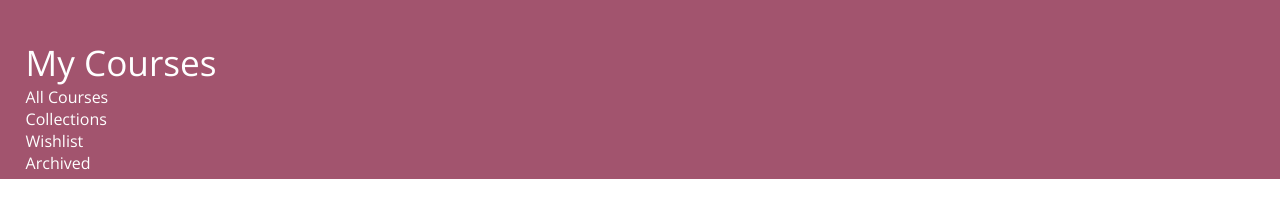
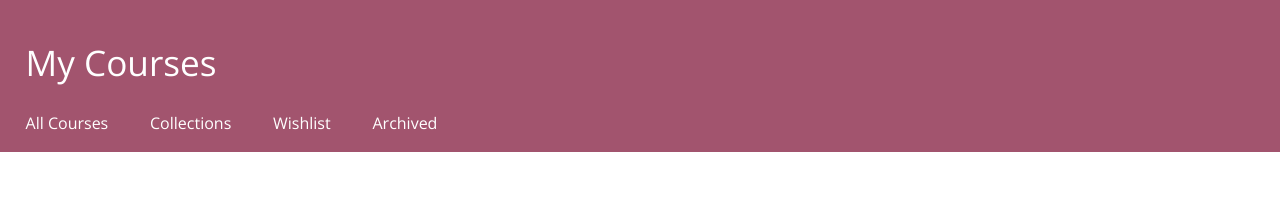
Before and after one commit to tanishalatoya/nav-indicators-challenge, a plain HTML site: page index.html in a window 1280 px wide. Drawn offline with nearby package versions, Linux system fonts and the light colour scheme.

Commit message:
Style paragraphs created in the nav

```diff
--- a/styles.css
+++ b/styles.css
@@ -16,31 +16,29 @@ nav {
 /* STYLING FOR HEADER */
 header {
   background: #a2546e;
-  height: 11.2em;
+  height: 9.5em;
 }
 
  h1 {
    font-size: 2.2em;
    font-weight: lighter;
    padding-top: 3%;
+   margin-bottom: 2%;
  }
 
 
 /* STYLING FOR NAVIGATION W/IN HEADER */
-nav ul li {
-  display: inline-block;
-  padding-top: 2.3%;
-}
+ nav p {
+   border-bottom: 5px solid #a2546e;
+   cursor: pointer;
+   display: inline;
+   margin-top: 5%;
+   margin-right: 3%;
+ }
 
-nav ul li {
-  border-bottom: 5px solid #a2546e;
-  padding-right: 5%;
-  margin-right: 2%;
-}
-
-li {
-  text-align: center;
-}
+ nav p:hover {
+  border-bottom: 5px solid 	#edd3db;
+ }
 
 /* HIGHLIGHT NAV SELECTION */
 .highlight {
```
